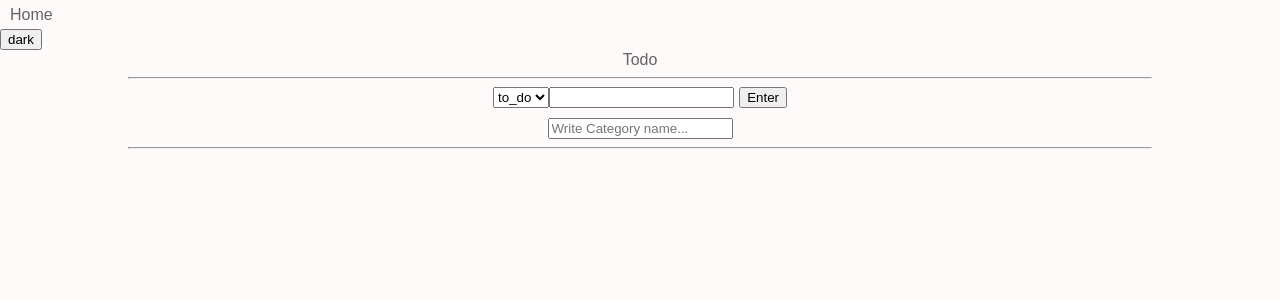
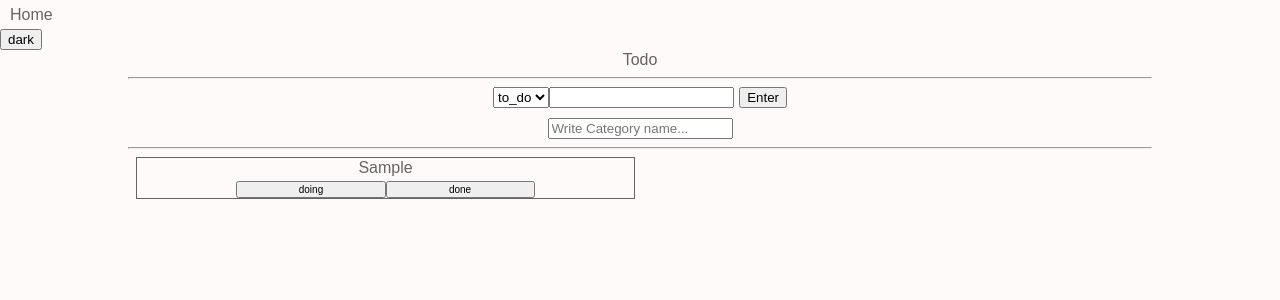
Before and after one commit to Heeja/react-learn_mst, a React (Create React App) app: page /todos in a window 1280 px wide. Both pictures are taken after typing "Sample" into the empty fields and a click on the button "Enter". Shown: the top 300 px of the page. Built offline with nearby package versions, Linux system fonts and the light colour scheme.

Commit message:
view Todo Cards

```diff
--- a/src/Routes/todos/Todos.tsx
+++ b/src/Routes/todos/Todos.tsx
@@ -45,16 +45,6 @@ function Todos() {
 
   const todosKeys = Object.keys(todosList);
 
-  // if (todosList[0])
-  //   todosList.map((data) =>
-  //     window.localStorage.setItem(
-  //       data.category,
-  //       JSON.stringify([data.text, data.id])
-  //     )
-  //   );
-
-  console.log(todosList);
-
   return (
     <TodoListBox>
       <h1>Todo</h1>
@@ -74,9 +64,17 @@ function Todos() {
       </Forms>
       <hr />
       <CardList>
-        {/* {todosList.map((todokey) => (
-          <TodoCard key={todokey} category={todokey} />
-        ))} */}
+        {todosList[category].map((data) => {
+          return (
+            <TodoCard
+              key={data.id}
+              id={data.id}
+              text={data.text}
+              category={category}
+              categorys={todosKeys}
+            />
+          );
+        })}
       </CardList>
     </TodoListBox>
   );
--- a/src/components/TodoCard.tsx
+++ b/src/components/TodoCard.tsx
@@ -1,4 +1,4 @@
-import { useRecoilValue, useSetRecoilState } from "recoil";
+import { useRecoilState, useRecoilValue, useSetRecoilState } from "recoil";
 import styled from "styled-components";
 import { IToDo, RTodoList } from "../atoms";
 
@@ -12,25 +12,34 @@ const CardBox = styled.div`
   }
 `;
 
-function TodoCard(category: string) {
-  const setTodoList = useSetRecoilState(RTodoList);
+interface ICardProps {
+  id: number;
+  text: string;
+  category: string;
+  categorys: string[];
+}
 
-  const onClick = (e: React.MouseEvent<HTMLButtonElement>) =>
-    console.log("click");
-  // {
-  // setTodoList((reTodos) => {
-  //   const newCategorys = e.currentTarget.name;
-  //   const tgIndex = reTodos.findIndex((e) => e.id === id);
+function TodoCard({ id, text, category, categorys }: ICardProps) {
+  const categoryBtn = categorys.filter((data) => data != category);
 
-  //   const newTodos = [
-  //     ...reTodos.slice(0, tgIndex),
-  //     { text, id, category: newCategorys },
-  //     ...reTodos.slice(tgIndex + 1),
-  //   ];
+  const [todosList, setTodoList] = useRecoilState(RTodoList);
 
-  // return newTodos;
-  // });
-  // };
+  const onClick = (e: React.MouseEvent<HTMLButtonElement>) => {
+    setTodoList((reTodos) => {
+      const newCategorys = e.currentTarget.name;
+      console.log(newCategorys);
+      console.log(reTodos);
+      // const tgIndex = reTodos.findIndex((e) => e.id === id);
+
+      // const newTodos = [
+      //   ...reTodos.slice(0, tgIndex),
+      //   { text, id, category: newCategorys },
+      //   ...reTodos.slice(tgIndex + 1),
+      // ];
+
+      return reTodos;
+    });
+  };
 
   // const splIndex = categoryList.findIndex((c) => c === category);
   // const cutCategory = [
@@ -41,14 +50,14 @@ function TodoCard(category: string) {
   return (
     <>
       <CardBox>
-        <div>{category}</div>
-        {/* {cutCategory.map((c) => {
+        <h1>{text}</h1>
+        {categoryBtn.map((c) => {
           return (
             <button key={c} name={c} onClick={onClick}>
               {c}
             </button>
           );
-        })} */}
+        })}
       </CardBox>
     </>
   );
```
